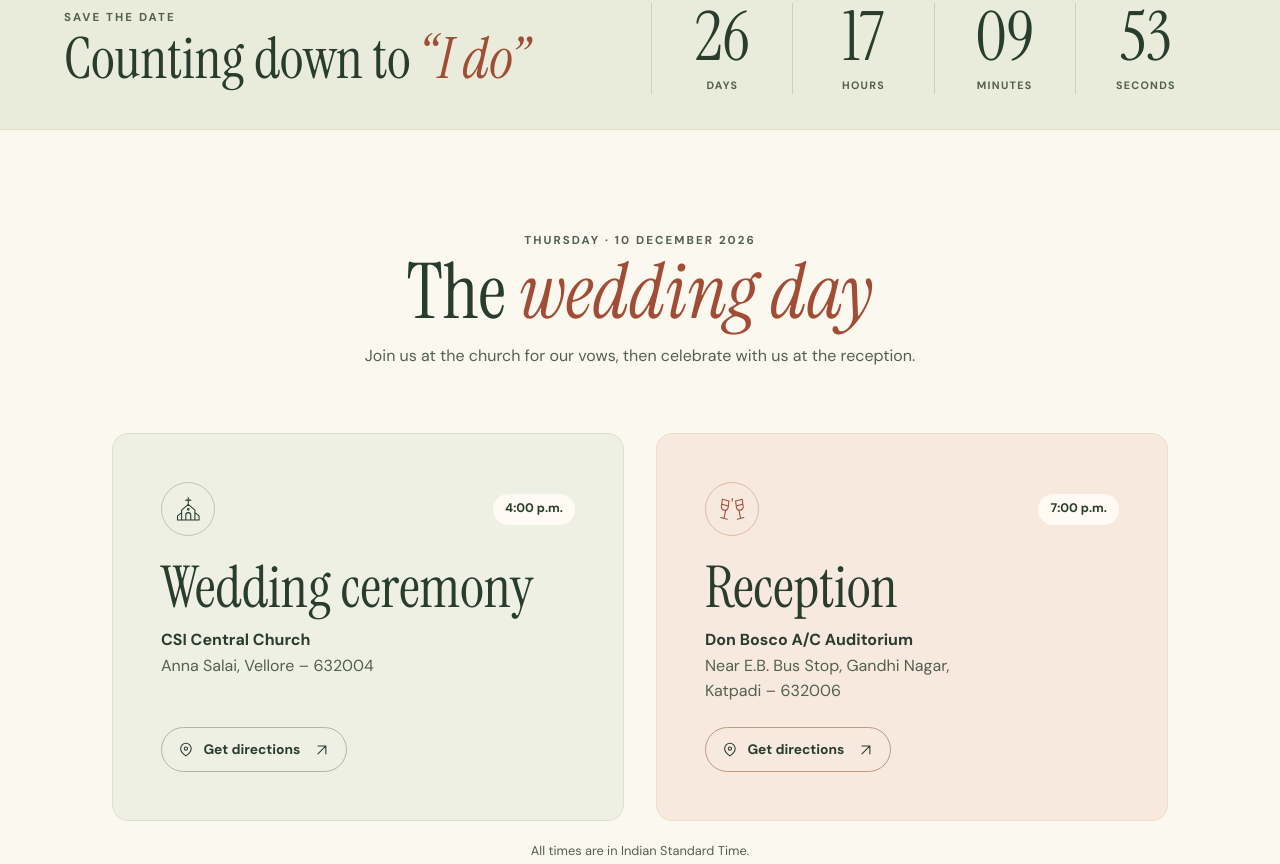
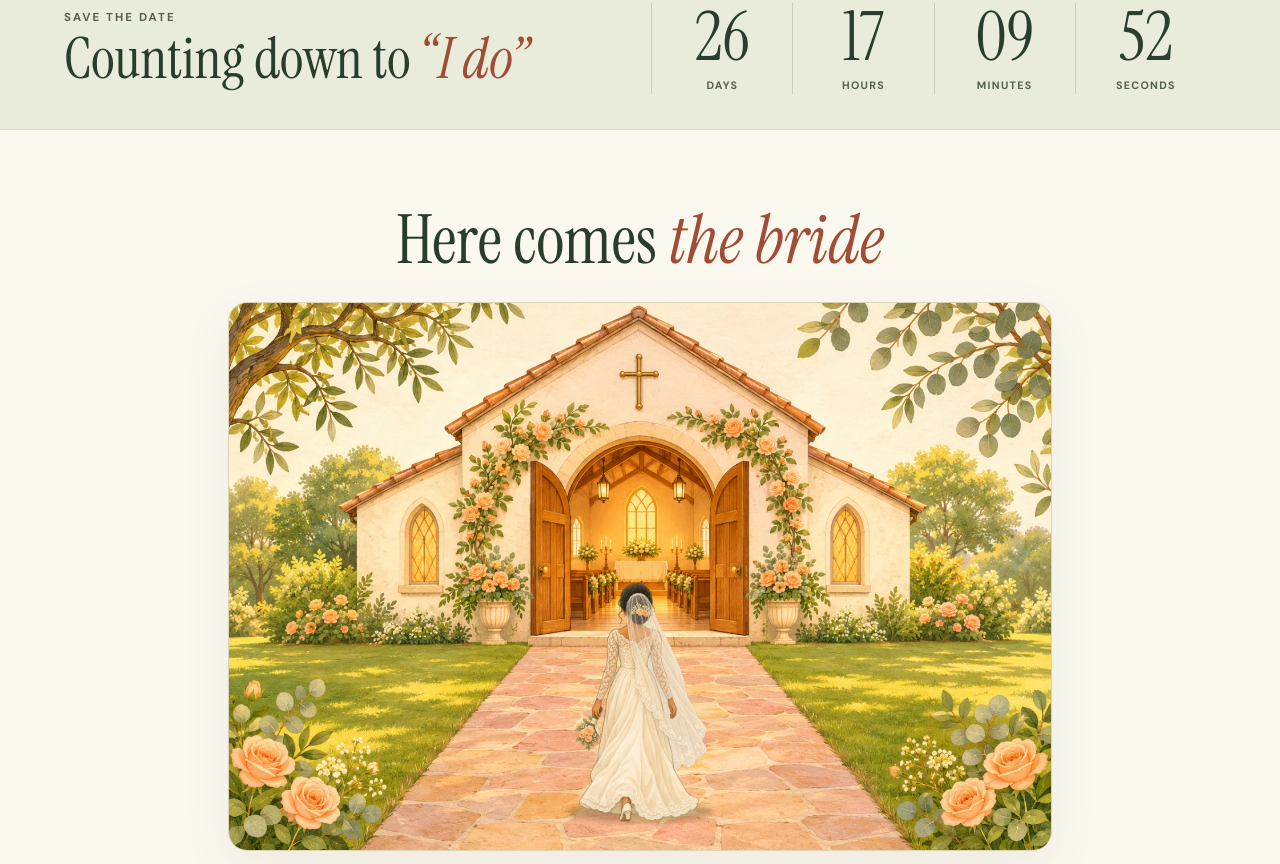
Before and after one commit to onevoice2617-mi/alwinwedsthabithal, a plain HTML site: page index.html in a window 1280 px wide. Shown: the part 841-1705 px from the top of the page. Drawn offline with Linux system fonts and the light colour scheme.

Commit message:
Illustrate the ring exchange and bridal entrance

```diff
--- a/index.html
+++ b/index.html
@@ -9,7 +9,7 @@
   <meta property="og:description" content="Thursday, 10 December 2026 · Vellore, Tamil Nadu">
   <title>Alwin &amp; Thabithal | Wedding Invitation</title>
   <link rel="icon" href="assets/favicon.svg" type="image/svg+xml">
-  <link rel="preload" href="assets/wedding-flowers.webp" as="image">
+  <link rel="preload" href="assets/ring-exchange.webp" as="image">
   <link rel="stylesheet" href="styles.css">
   <script src="invite.js" defer></script>
 </head>
@@ -49,12 +49,12 @@
         <p class="invitation entrance">With grateful hearts, we invite you to witness our marriage and celebrate with us.</p>
         <p class="hero-date entrance"><time datetime="2026-12-10">Thursday, 10 December 2026</time><span aria-hidden="true"></span>Vellore</p>
         <div class="entrance">
-          <a class="button button-primary" href="#details">Explore the invitation <svg class="icon" aria-hidden="true"><use href="#icon-down"/></svg></a>
+          <a class="button button-primary" href="#arrival">Explore the invitation <svg class="icon" aria-hidden="true"><use href="#icon-down"/></svg></a>
         </div>
       </div>
       <figure class="hero-art entrance">
         <div class="photo-frame">
-          <img src="assets/wedding-flowers.webp" width="1100" height="1375" fetchpriority="high" alt="Peach garden roses, white flowers and two gold wedding rings on ivory linen">
+          <img src="assets/ring-exchange.webp" width="1000" height="1250" fetchpriority="high" alt="Storybook illustration of a groom slipping a gold wedding ring onto his bride’s finger">
           <div class="photo-inset" aria-hidden="true"></div>
         </div>
         <div class="date-seal" aria-hidden="true"><span>DEC</span><strong>10</strong><span>2026</span></div>
@@ -74,6 +74,21 @@
           <div><strong data-unit="seconds">–</strong><span>Seconds</span></div>
         </div>
         <noscript><p>Thursday, 10 December 2026 at 4:00 p.m.</p></noscript>
+      </div>
+    </section>
+
+    <section class="arrival" id="arrival" aria-labelledby="arrival-heading">
+      <div class="wrap arrival-track">
+        <div class="arrival-stage">
+          <h2 id="arrival-heading">Here comes <em>the bride</em></h2>
+          <figure class="arrival-scene" role="img" aria-label="Storybook illustration of a bride walking up a garden path into a church">
+            <img class="arrival-church" src="assets/church-garden.webp" width="1440" height="960" loading="lazy" decoding="async" alt="">
+            <div class="arrival-walker">
+              <span class="arrival-shadow"></span>
+              <img class="arrival-bride" src="assets/bride-walking.webp" width="400" height="600" loading="lazy" decoding="async" alt="">
+            </div>
+          </figure>
+        </div>
       </div>
     </section>
 
--- a/invite.js
+++ b/invite.js
@@ -83,7 +83,31 @@ if (matchMedia('(hover: hover) and (pointer: fine)').matches) {
 }
 
 const progress = document.querySelector('.reading-line');
+const arrival = document.querySelector('.arrival');
+const arrivalTrack = arrival.querySelector('.arrival-track');
+const arrivalStage = arrival.querySelector('.arrival-stage');
+const walker = arrival.querySelector('.arrival-walker');
 let progressFrame;
+
+function updateArrival() {
+  if (motion.matches) return;
+
+  const track = arrivalTrack.getBoundingClientRect();
+  const stage = arrivalStage.getBoundingClientRect();
+  const travel = track.height - stage.height;
+  if (travel <= 0) return;
+
+  const progress = Math.max(0, Math.min(1, (stage.top - track.top) / travel));
+  const stride = progress * Math.PI * 14;
+  const sway = Math.sin(stride) * (1 - progress);
+  const opacity = 1 - Math.max(0, (progress - 0.82) / 0.18);
+  walker.style.setProperty('--bride-y', 95 - 39 * progress + '%');
+  walker.style.setProperty('--bride-scale', 1 - 0.62 * progress);
+  walker.style.setProperty('--bride-opacity', opacity);
+  walker.style.setProperty('--bride-sway', sway * 3 + '%');
+  walker.style.setProperty('--bride-step', -Math.abs(Math.sin(stride)) * (1 - progress) * 1.4 + '%');
+  walker.style.setProperty('--bride-lean', sway * 3 + 'deg');
+}
 
 function requestProgressUpdate() {
   if (progressFrame) return;
@@ -91,6 +115,7 @@ function requestProgressUpdate() {
     const maxScroll = document.documentElement.scrollHeight - window.innerHeight;
     const fraction = maxScroll > 0 ? Math.max(0, Math.min(1, window.scrollY / maxScroll)) : 0;
     progress.style.setProperty('--progress', fraction);
+    updateArrival();
     progressFrame = null;
   });
 }
@@ -98,6 +123,9 @@ function requestProgressUpdate() {
 window.addEventListener('scroll', requestProgressUpdate, { passive: true });
 window.addEventListener('resize', requestProgressUpdate);
 window.addEventListener('load', requestProgressUpdate);
+motion.addEventListener('change', requestProgressUpdate);
+arrival.classList.add('arrival-animated');
+requestProgressUpdate();
 
 const calendarDialog = document.querySelector('.calendar-dialog');
 if (typeof calendarDialog.showModal === 'function') {
--- a/styles.css
+++ b/styles.css
@@ -91,7 +91,7 @@ nav a:hover, .back-link:hover { text-decoration: underline; }
 .hero-date span { width: .24rem; height: .24rem; border-radius: 50%; background: var(--clay); }
 .hero-art { min-width: 0; position: relative; margin: .65rem .65rem 0 0; }
 .photo-frame { overflow: hidden; position: relative; isolation: isolate; aspect-ratio: 1 / 1.12; max-height: 39.5rem; border-radius: 48% 48% .45rem .45rem / 37% 37% .45rem .45rem; background: var(--peach); }
-.photo-frame img { width: 100%; height: 100%; object-fit: cover; object-position: 50% 56%; transform: translate(var(--photo-x, 0px), var(--photo-y, 0px)) scale(1.045); transition: transform .9s var(--ease); }
+.photo-frame img { width: 100%; height: 100%; object-fit: cover; object-position: 50% 40%; transform: translate(var(--photo-x, 0px), var(--photo-y, 0px)) scale(1.045); transition: transform .9s var(--ease); }
 .photo-inset { position: absolute; inset: .64rem; border: 1px solid #fffaf0b0; border-radius: inherit; pointer-events: none; }
 .date-seal { position: absolute; right: -.65rem; bottom: -1.2rem; display: flex; flex-direction: column; align-items: center; justify-content: center; gap: .08rem; width: clamp(5.4rem, 9vw, 7.8rem); aspect-ratio: 1; border-radius: 50%; border: 1px solid #d1d6bd; outline: 1px solid #d1d6bd; outline-offset: -.43rem; background: var(--sage); transform: rotate(9deg); box-shadow: 0 5px 15px #293d2d18; }
 .date-seal strong { font: clamp(2.05rem, 3.8vw, 3.65rem)/.85 var(--display); }
@@ -105,6 +105,76 @@ nav a:hover, .back-link:hover { text-decoration: underline; }
 .countdown strong { display: block; font: clamp(2.2rem, 5.4vw, 4.25rem)/1 var(--display); font-variant-numeric: lining-nums tabular-nums; }
 .countdown span { display: block; margin-top: .35rem; color: var(--muted); font-size: .67rem; font-weight: 700; letter-spacing: .12em; text-transform: uppercase; }
 .countdown-finished { grid-column: 1 / -1; font: 2rem/1.15 var(--display); text-align: center; }
+
+.arrival {
+  padding-block: clamp(3.1rem, 6vw, 6rem) 0;
+  text-align: center;
+}
+.arrival-stage {
+  width: min(100%, 56rem, 103svh);
+  margin-inline: auto;
+}
+.arrival h2 {
+  font-size: clamp(2.55rem, 5.3vw, 4.5rem);
+  margin-bottom: clamp(.85rem, 2.6vw, 1.75rem);
+}
+.arrival-scene {
+  position: relative;
+  overflow: hidden;
+  isolation: isolate;
+  aspect-ratio: 3 / 2;
+  border: 1px solid #dbd4b7;
+  border-radius: clamp(.65rem, 2vw, 1.2rem);
+  background: #f4e4bf;
+  box-shadow: 0 1rem 3rem #51412813;
+}
+.arrival-church {
+  display: block;
+  width: 100%;
+  height: 100%;
+  object-fit: cover;
+}
+.arrival-walker {
+  position: absolute;
+  inset: 76% auto auto 50%;
+  height: 31%;
+  aspect-ratio: 2 / 3;
+  transform: translate(-50%, -100%);
+}
+.arrival-shadow {
+  position: absolute;
+  inset: auto 5% 0;
+  height: 9%;
+  border-radius: 50%;
+  background: #54401a55;
+  filter: blur(3px);
+}
+.arrival-bride {
+  position: relative;
+  display: block;
+  width: 100%;
+  height: 100%;
+  transform-origin: 50% 92%;
+}
+
+@media (prefers-reduced-motion: no-preference) {
+  .arrival-animated .arrival-track::after {
+    content: "";
+    display: block;
+    height: clamp(13rem, 38svh, 23rem);
+  }
+  .arrival-animated .arrival-stage { position: sticky; top: 5.25rem; }
+  .arrival-animated .arrival-walker {
+    inset: var(--bride-y, 95%) auto auto 50%;
+    height: 44%;
+    opacity: var(--bride-opacity, 1);
+    transform: translate(-50%, -100%) scale(var(--bride-scale, 1));
+    transform-origin: 50% 100%;
+  }
+  .arrival-animated .arrival-bride {
+    transform: translate(var(--bride-sway, 0%), var(--bride-step, 0%)) rotate(var(--bride-lean, 0deg));
+  }
+}
 
 .details { padding-block: var(--section-space); }
 .section-intro { margin: 0 auto clamp(2.4rem, 5vw, 4.4rem); text-align: center; }
@@ -192,6 +262,7 @@ dialog::backdrop { background: #27392bbb; }
   .photo-frame { aspect-ratio: 1 / 1; }
   .countdown-layout { grid-template-columns: 1fr; text-align: center; gap: 1.1rem; }
   .countdown > div:first-child { border-left: 0; }
+  .arrival-scene { aspect-ratio: 6 / 5; }
   .venue-grid { grid-template-columns: 1fr; max-width: 30rem; }
 }
 
```
Also changed, not shown: assets/bride-walking.webp (added), assets/church-garden.webp (added), assets/ring-exchange.webp (added), assets/wedding-flowers.webp (deleted).
